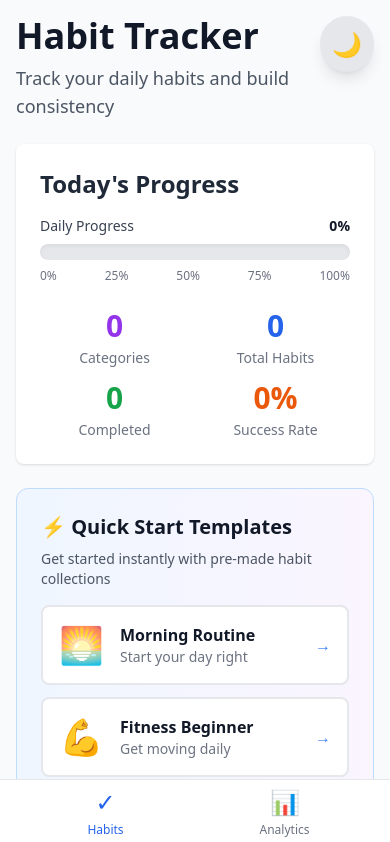
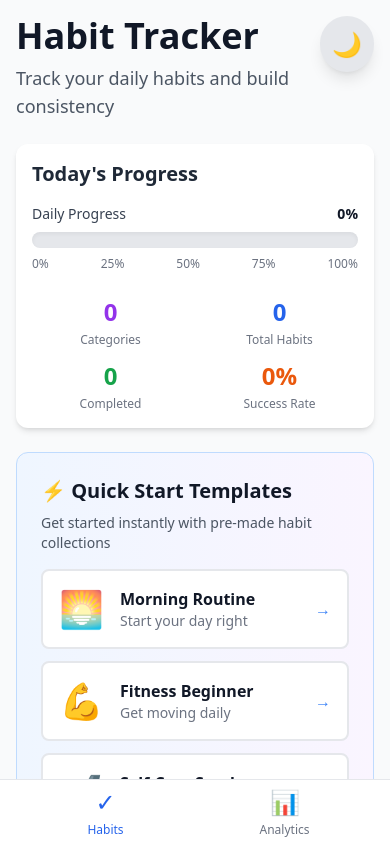
Before and after one commit to Danielle73/habit-tracker, a React (Vite) app: page / in a window 390 px wide. Shown: the top 842 px of the page. Built offline with nearby package versions, Linux system fonts and the light colour scheme.

Commit message:
Add collapsible categories, complete all button, and mobile improvements

```diff
--- a/src/components/CategorySection.tsx
+++ b/src/components/CategorySection.tsx
@@ -1,3 +1,4 @@
+import { useState } from 'react'
 import type { Category, Habit } from '../types'
 import HabitCard from './HabitCard'
 
@@ -10,6 +11,8 @@ interface CategorySectionProps {
 }
 
 function CategorySection({ category, habits, onToggle, onDelete, onDeleteCategory }: CategorySectionProps) {
+  const [isExpanded, setIsExpanded] = useState(true)
+
   const completedCount = habits.filter(h => h.isCompleted).length
   const totalCount = habits.length
   const percentage = totalCount > 0 ? Math.round((completedCount / totalCount) * 100) : 0
@@ -20,22 +23,35 @@ function CategorySection({ category, habits, onToggle, onDelete, onDeleteCategor
     }
   }
 
+  const handleCompleteAll = (e: React.MouseEvent) => {
+    e.stopPropagation()
+    habits.forEach(habit => {
+      if (!habit.isCompleted) {
+        onToggle(habit.id)
+      }
+    })
+  }
+
   return (
-    <div className="mb-8 animate-slideIn">
-      <div className="bg-white dark:bg-gray-800 rounded-lg shadow-md p-4 mb-4 transition-colors">
+    <div className="mb-6 animate-slideIn">
+      <button
+        onClick={() => setIsExpanded(!isExpanded)}
+        className="w-full bg-white dark:bg-gray-800 rounded-xl shadow-md p-4 mb-3 transition-all hover:shadow-lg active:scale-[0.99]"
+      >
         <div className="flex items-center justify-between">
           <div className="flex items-center gap-4">
-            <div className={`w-14 h-14 ${category.color} rounded-xl flex items-center justify-center text-3xl shadow-lg transform transition-transform hover:scale-110`}>
+            <div className={`w-12 h-12 ${category.color} rounded-xl flex items-center justify-center text-2xl shadow-md`}>
               {category.icon}
             </div>
-            <div>
-              <h2 className="text-2xl font-bold text-gray-900 dark:text-white">
+            <div className="text-left">
+              <h2 className="text-xl font-bold text-gray-900 dark:text-white flex items-center gap-2">
                 {category.name}
+                <span className="text-base text-gray-400 dark:text-gray-500">
+                  {isExpanded ? '▼' : '▶'}
+                </span>
               </h2>
               <div className="flex items-center gap-2 mt-1">
-                <div className="flex-1">
-                  <div className="flex items-center gap-2">
-                    <div className="h-2 w-24 bg-gray-200 dark:bg-gray-700 rounded-full overflow-hidden">
+                <div className="h-2 w-20 bg-gray-200 dark:bg-gray-700 rounded-full overflow-hidden">
                   <div
                     className={`h-full ${category.color} transition-all duration-300`}
                     style={{ width: `${percentage}%` }}
@@ -47,10 +63,20 @@ function CategorySection({ category, habits, onToggle, onDelete, onDeleteCategor
               </div>
             </div>
           </div>
-            </div>
-          </div>
+
+          <div className="flex items-center gap-2">
+            {isExpanded && totalCount > 0 && completedCount < totalCount && (
               <button
-            onClick={() => {
+                onClick={handleCompleteAll}
+                className="text-xs px-3 py-1.5 bg-green-100 dark:bg-green-900/30 text-green-700 dark:text-green-300 rounded-full hover:bg-green-200 dark:hover:bg-green-900/50 transition-all font-medium"
+              >
+                ✓ All
+              </button>
+            )}
+
+            <button
+              onClick={(e) => {
+                e.stopPropagation()
                 if (window.confirm(`Delete "${category.name}" category and all its habits?`)) {
                   onDeleteCategory(category.id)
                 }
@@ -61,12 +87,14 @@ function CategorySection({ category, habits, onToggle, onDelete, onDeleteCategor
             </button>
           </div>
         </div>
+      </button>
 
-      <div className="space-y-3">
+      {isExpanded && (
+        <div className="space-y-3 ml-0 animate-slideIn">
           {habits.length === 0 ? (
-          <div className="text-center py-12 bg-white dark:bg-gray-800 rounded-lg border-2 border-dashed border-gray-300 dark:border-gray-600 transition-colors">
-            <p className="text-gray-500 dark:text-gray-400 text-lg mb-1">
-              No habits in this category yet
+            <div className="text-center py-8 bg-white dark:bg-gray-800 rounded-xl border-2 border-dashed border-gray-300 dark:border-gray-600 transition-colors">
+              <p className="text-gray-500 dark:text-gray-400 mb-1">
+                No habits yet
               </p>
               <p className="text-gray-400 dark:text-gray-500 text-sm">
                 Add your first {category.name.toLowerCase()} habit above
@@ -83,6 +111,7 @@ function CategorySection({ category, habits, onToggle, onDelete, onDeleteCategor
             ))
           )}
         </div>
+      )}
     </div>
   )
 }
--- a/src/components/Stats.tsx
+++ b/src/components/Stats.tsx
@@ -12,46 +12,46 @@ function Stats({ totalHabits, completedHabits, totalCategories }: StatsProps) {
     : 0
 
   return (
-    <div className="bg-white dark:bg-gray-800 rounded-lg shadow p-6 mb-6 transition-colors">
-      <h2 className="text-2xl font-semibold text-gray-800 dark:text-white mb-4">
+    <div className="bg-white dark:bg-gray-800 rounded-xl shadow-md p-4 md:p-6 mb-6 transition-colors">
+      <h2 className="text-xl md:text-2xl font-semibold text-gray-800 dark:text-white mb-4">
         Today's Progress
       </h2>
 
       <ProgressBar percentage={percentage} />
 
-      <div className="grid grid-cols-2 md:grid-cols-4 gap-3 md:gap-4">
-        <div className="text-center transform transition-transform hover:scale-110">
-          <p className="text-3xl font-bold text-purple-600 dark:text-purple-400 transition-all">
+      <div className="grid grid-cols-2 md:grid-cols-4 gap-3">
+        <div className="text-center transform transition-transform hover:scale-105 active:scale-95">
+          <p className="text-2xl md:text-3xl font-bold text-purple-600 dark:text-purple-400 transition-all">
             {totalCategories}
           </p>
-          <p className="text-sm text-gray-500 dark:text-gray-400 mt-1">Categories</p>
+          <p className="text-xs md:text-sm text-gray-500 dark:text-gray-400 mt-1">Categories</p>
         </div>
 
-        <div className="text-center transform transition-transform hover:scale-110">
-          <p className="text-3xl font-bold text-blue-600 dark:text-blue-400 transition-all">
+        <div className="text-center transform transition-transform hover:scale-105 active:scale-95">
+          <p className="text-2xl md:text-3xl font-bold text-blue-600 dark:text-blue-400 transition-all">
             {totalHabits}
           </p>
-          <p className="text-sm text-gray-500 dark:text-gray-400 mt-1">Total Habits</p>
+          <p className="text-xs md:text-sm text-gray-500 dark:text-gray-400 mt-1">Total Habits</p>
         </div>
 
-        <div className="text-center transform transition-transform hover:scale-110">
-          <p className="text-3xl font-bold text-green-600 dark:text-green-400 transition-all">
+        <div className="text-center transform transition-transform hover:scale-105 active:scale-95">
+          <p className="text-2xl md:text-3xl font-bold text-green-600 dark:text-green-400 transition-all">
             {completedHabits}
           </p>
-          <p className="text-sm text-gray-500 dark:text-gray-400 mt-1">Completed</p>
+          <p className="text-xs md:text-sm text-gray-500 dark:text-gray-400 mt-1">Completed</p>
         </div>
 
-        <div className="text-center transform transition-transform hover:scale-110">
-          <p className="text-3xl font-bold text-orange-600 dark:text-orange-400 transition-all">
+        <div className="text-center transform transition-transform hover:scale-105 active:scale-95">
+          <p className="text-2xl md:text-3xl font-bold text-orange-600 dark:text-orange-400 transition-all">
             {percentage}%
           </p>
-          <p className="text-sm text-gray-500 dark:text-gray-400 mt-1">Success Rate</p>
+          <p className="text-xs md:text-sm text-gray-500 dark:text-gray-400 mt-1">Success Rate</p>
         </div>
       </div>
 
       {percentage === 100 && totalHabits > 0 && (
         <div className="mt-4 p-3 bg-green-50 dark:bg-green-900/30 rounded-md text-center animate-slideIn">
-          <p className="text-green-700 dark:text-green-300 font-medium">
+          <p className="text-green-700 dark:text-green-300 font-medium text-sm md:text-base">
             🎉 Amazing! You completed all your habits today!
           </p>
         </div>
```
Lines whose indentation alone changed are shown as unchanged.
